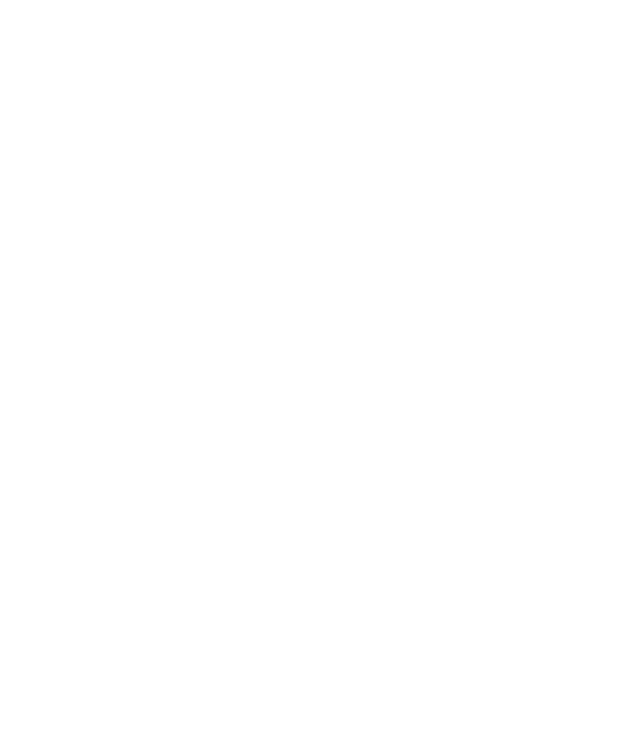
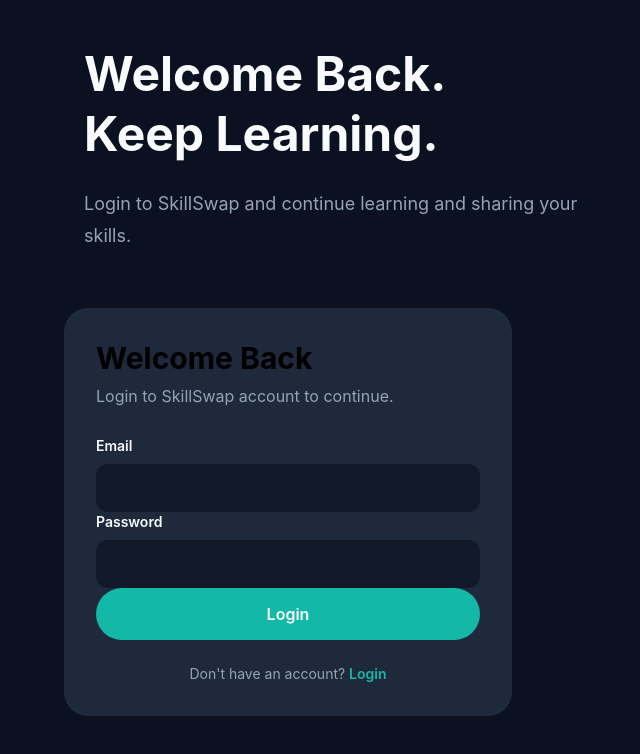
Before and after one commit to sarmadmirza8888/skill-swap, a React (Vite) app: page /Login in a window 1280 px wide. Before the commit this address had no page. Shown: the top 754 px of the page, without its empty margins (0-640 px from the left). Built offline with nearby package versions, Linux system fonts and the light colour scheme.

Commit message:
Create login page

```diff
--- a/src/App.jsx
+++ b/src/App.jsx
@@ -1,6 +1,7 @@
 import React from 'react'
 import { BrowserRouter, Routes, Route } from 'react-router'
 import Register from './Pages/Register'
+import Login from './Pages/Login'
 
 function App() {
   return (
@@ -8,6 +9,7 @@ function App() {
       <Routes>
         <Route path="/" element={<h1>HOME PAGE</h1>} />
         <Route path="/register" element={<Register />} />
+        <Route path="/Login" element={<Login />} />
       </Routes>
     </BrowserRouter>
   )
--- /dev/null
+++ b/src/Pages/Login.jsx
@@ -0,0 +1,48 @@
+import React from 'react'
+
+const Login = () => {
+    return (
+        <div className='min-h-screen bg-[#0B1120] px-6 py-10'>
+            <div className='max-w-6xl mx-auto grid grid-cols-1 lg:grid-cols-2 gap-12 items-center min-h-[85vh]'>
+                <div className='px-5 lg:px-8'>
+                    <h1 className='text-5xl lg:text-6xl font-bold text-[#F8FAFC] leading-tight'> Welcome Back.  <br /> Keep Learning. </h1>
+                    <p className='text-[#94A3B8] text-lg leading-8 mt-6 max-w-lg'> Login to SkillSwap and continue learning and sharing your skills.</p>
+                </div>
+                <div className='bg-[#1E293B] rounded-3xl border border-[#334155] shadow-lg p-8 w-full max-w-md'>
+                    <div className='mb-7'>
+                        <h2 className='text-3xl font-bold text-white'> Welcome Back</h2>
+                        <p className='text-[#94A3B8] mt-2'> Login to SkillSwap account to continue.</p>
+                    </div>
+
+                    <div>
+                        <div> <label className='block text-sm font-semibold  text-[#F8FAFC] mb-2 '> Email
+                        </label>
+                            <input type="email" className='w-full bg-[#111827] border-[#334155] text-[#F8FAFC] rounded-xl px-4 py-3 outline-none focus:border-[#14B8A6]' />
+                        </div>
+                    </div>
+
+                    <div className='space-y-5'>
+                        <div> <label className='block text-sm font-semibold  text-[#F8FAFC] mb-2 '> Password
+                        </label>
+                            <input type="Password" className='w-full bg-[#111827] border-[#334155] text-[#F8FAFC] rounded-xl px-4 py-3 outline-none focus:border-[#14B8A6]' />
+                        </div>
+                    </div>
+
+                    <button type='submit' className='w-full bg-[#14B8A6] text-[#F8FAFC] py-3.5 rounded-full font-semibold hover:bg-[#0D9488] transition duration-200'>
+                        Login
+                    </button>
+
+                    <p className='text-center text-sm text-[#94A3B8] mt-6'> Don't have an account? {' '}
+                        <a href="/Login" className='text-[#14B8A6] font-semibold hover:text-[#F59E0B]'> Login</a>
+                    </p>
+
+                </div>
+
+            </div>
+
+        </div>
+
+    )
+}
+
+export default Login
```
